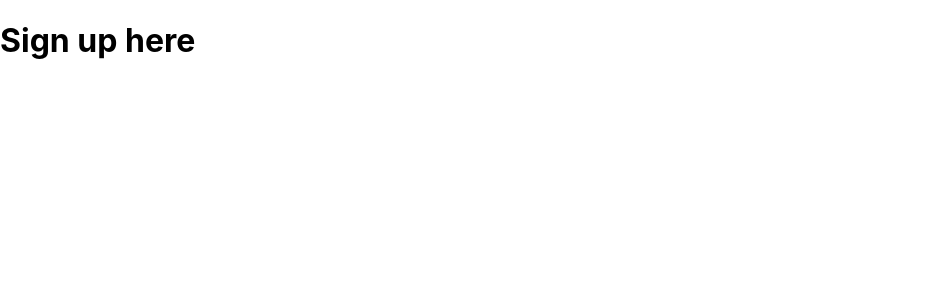
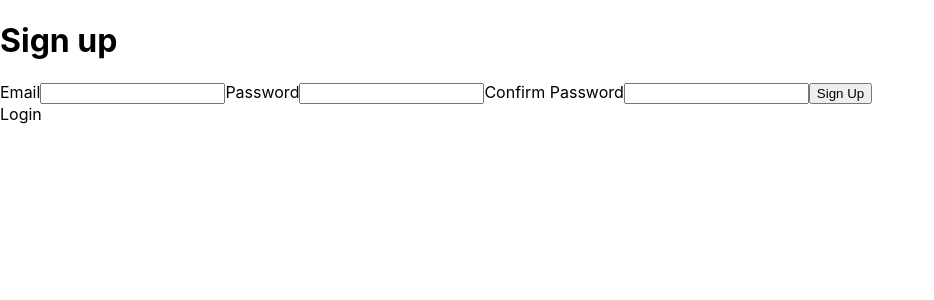
Before and after one commit to Bambanah/nextjs-firebase-context, a Next.js app: page /signup in a window 1280 px wide. Shown: the top 300 px of the page, without its empty margins (0-934 px from the left). Built offline with nearby package versions, Linux system fonts and the light colour scheme; no server answers.

Commit message:
Create signup component

```diff
--- a/pages/signup.tsx
+++ b/pages/signup.tsx
@@ -1,5 +1,66 @@
+import { Formik, Form, Field, ErrorMessage } from "formik";
+import Link from "next/link";
+import { useRouter } from "next/router";
+import { signup } from "../utils/auth";
+
 const SignUp = () => {
-  return <h1>Sign up here</h1>;
+  const router = useRouter();
+
+  return (
+    <div>
+      <h1>Sign up</h1>
+
+      <Formik
+        initialValues={{ email: "", password: "", password_confirm: "" }}
+        validate={(values) => {
+          const errors: { email?: string; password_confirm?: string } = {};
+
+          if (!values.email) {
+            errors.email = "Required";
+          } else if (
+            !/^[A-Z0-9._%+-]+@[A-Z0-9.-]+\.[A-Z]{2,}$/i.test(values.email)
+          ) {
+            errors.email = "Invalid email address";
+          }
+
+          if (values.password !== values.password_confirm) {
+            errors.password_confirm = "Passwords don't match";
+          }
+
+          return errors;
+        }}
+        onSubmit={(values) => {
+          signup(values.email, values.password).then(() => {
+            router.push("/");
+          });
+        }}
+      >
+        {({ isSubmitting }) => (
+          <Form>
+            <label htmlFor="email">Email</label>
+            <Field type="email" name="email" />
+            <ErrorMessage name="email" component="div" />
+
+            <label htmlFor="password">Password</label>
+            <Field type="password" name="password" />
+            <ErrorMessage name="password" component="div" />
+
+            <label htmlFor="password_confirm">Confirm Password</label>
+            <Field type="password" name="password_confirm" />
+            <ErrorMessage name="password_confirm" component="div" />
+
+            <button type="submit" disabled={isSubmitting}>
+              Sign Up
+            </button>
+          </Form>
+        )}
+      </Formik>
+
+      <Link href="login">
+        <a>Login</a>
+      </Link>
+    </div>
+  );
 };
 
 export default SignUp;
```
